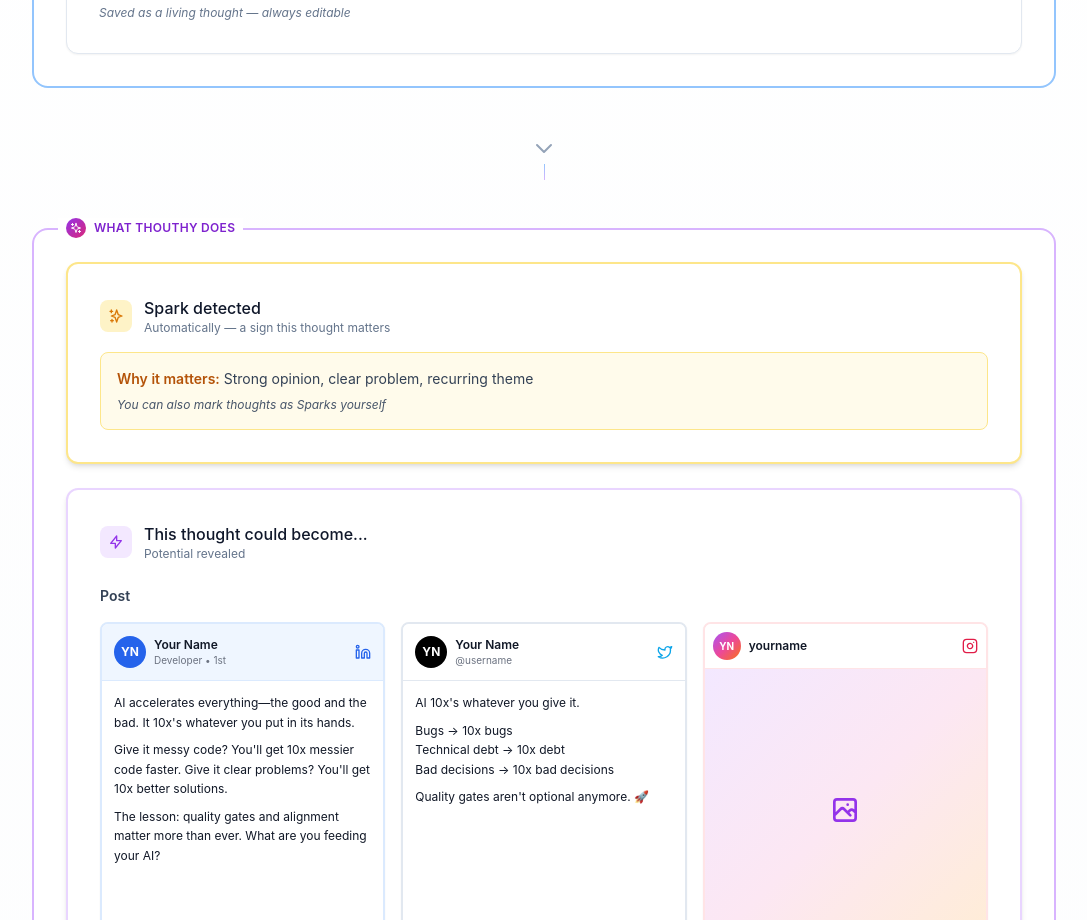
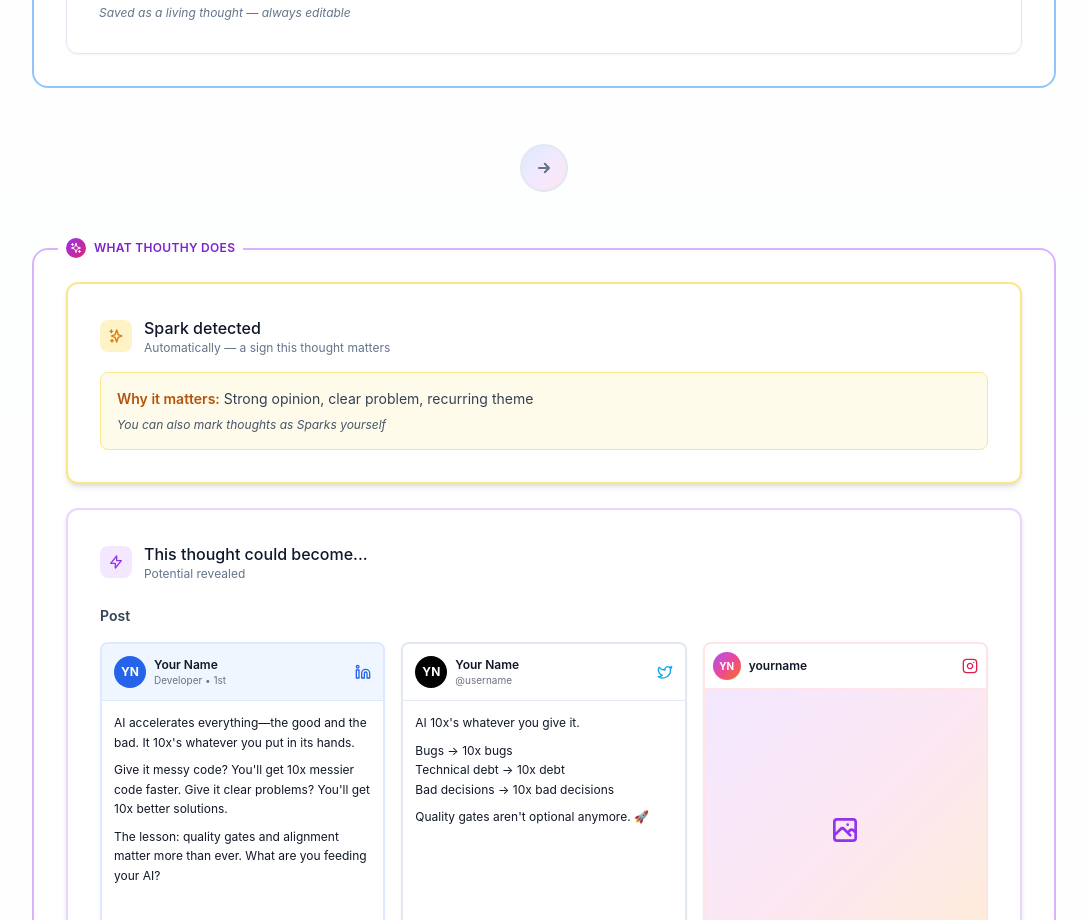
Before and after one commit to ovidon83/mindnestapp, a React (Vite) app: page / in a window 1280 px wide. Shown: the part 1840-2760 px from the top of the page, without its empty margins (96-1183 px from the left). Built offline with nearby package versions, Linux system fonts and the light colour scheme; no server answers.

Commit message:
Replace transition with elegant circular arrow indicator

```diff
--- a/src/components/CaptureView.tsx
+++ b/src/components/CaptureView.tsx
@@ -691,13 +691,14 @@ const CaptureView: React.FC<CaptureViewProps> = ({ onOrganizeClick }) => {
                   </div>
                 </div>
 
-                {/* Subtle Transition */}
-                <div className="flex items-center justify-center py-4">
-                  <div className="flex flex-col items-center gap-1">
-                    <svg className="w-6 h-6 text-slate-400" fill="none" stroke="currentColor" viewBox="0 0 24 24">
-                      <path strokeLinecap="round" strokeLinejoin="round" strokeWidth={2} d="M19 9l-7 7-7-7" />
-                    </svg>
-                    <div className="w-px h-4 bg-gradient-to-b from-blue-300 to-purple-300"></div>
+                {/* Elegant Transition */}
+                <div className="flex items-center justify-center py-6">
+                  <div className="relative">
+                    <div className="w-12 h-12 rounded-full bg-gradient-to-br from-blue-100 via-purple-100 to-pink-100 flex items-center justify-center border-2 border-slate-200">
+                      <svg className="w-5 h-5 text-slate-500" fill="none" stroke="currentColor" viewBox="0 0 24 24">
+                        <path strokeLinecap="round" strokeLinejoin="round" strokeWidth={2.5} d="M13 7l5 5m0 0l-5 5m5-5H6" />
+                      </svg>
+                    </div>
                   </div>
                 </div>
 
```
